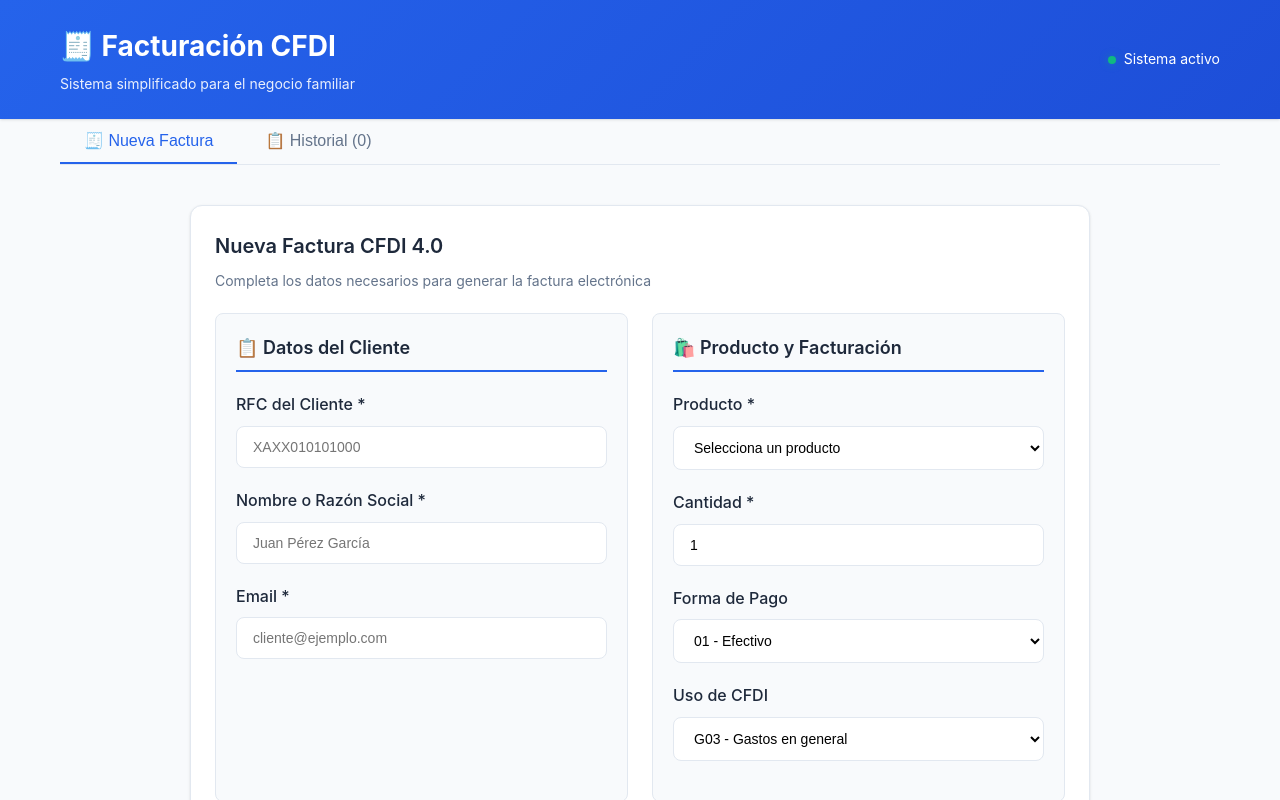
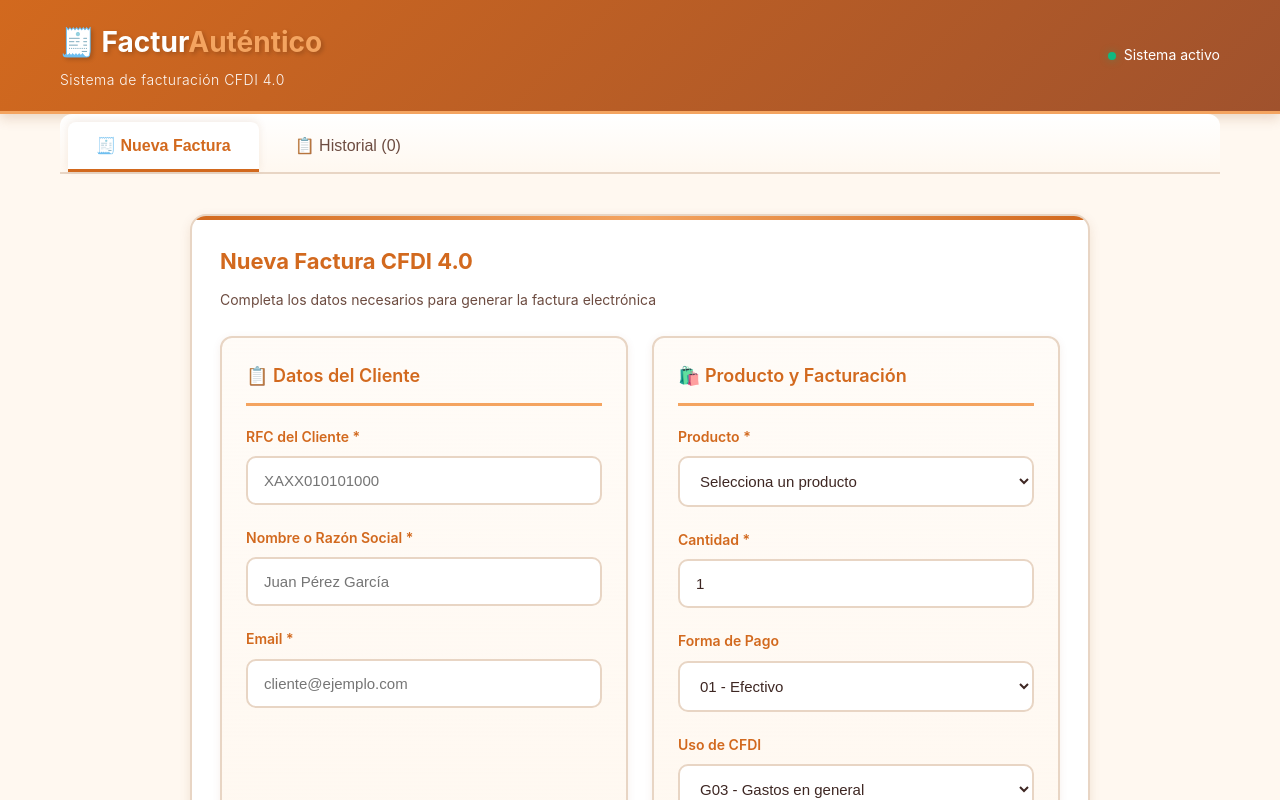
Before and after one commit to Tiggreee/FacturAutentico, a React (Vite) app: page / in a window 1280 px wide. Shown: the top 800 px of the page. Built offline with nearby package versions, Linux system fonts and the light colour scheme.

Commit message:
Rediseño completo con colores Auténtico - Paleta terracota, chocolate y tonos cálidos mexicanos

```diff
--- a/src/App.css
+++ b/src/App.css
@@ -4,31 +4,40 @@
 
 .tabs {
   display: flex;
-  gap: 4px;
+  gap: 8px;
   margin-bottom: 32px;
-  border-bottom: 1px solid var(--border-color);
+  border-bottom: 2px solid var(--border-color);
+  background: linear-gradient(to bottom, var(--card-background) 0%, var(--background) 100%);
+  padding: 8px 8px 0 8px;
+  border-radius: 12px 12px 0 0;
 }
 
 .tab {
-  padding: 12px 24px;
+  padding: 14px 28px;
   border: none;
   background: transparent;
   cursor: pointer;
   font-size: 16px;
   font-weight: 500;
   color: var(--text-secondary);
-  border-bottom: 2px solid transparent;
-  transition: all 0.2s ease;
+  border-bottom: 3px solid transparent;
+  transition: all 0.3s ease;
+  border-radius: 8px 8px 0 0;
+  position: relative;
 }
 
 .tab:hover {
-  color: var(--text-primary);
-  background-color: var(--background);
+  color: var(--primary-color);
+  background-color: rgba(210, 105, 30, 0.08);
+  transform: translateY(-2px);
 }
 
 .tab.active {
   color: var(--primary-color);
   border-bottom-color: var(--primary-color);
+  background-color: white;
+  font-weight: 600;
+  box-shadow: 0 -2px 8px rgba(139, 69, 19, 0.1);
 }
 
 .tab-content {
--- a/src/components/FacturasForm/FacturasForm.css
+++ b/src/components/FacturasForm/FacturasForm.css
@@ -4,33 +4,59 @@
 }
 
 .form-section {
-  background-color: var(--background);
-  padding: 20px;
-  border-radius: 8px;
-  border: 1px solid var(--border-color);
+  background: linear-gradient(to bottom, rgba(255, 248, 240, 0.5) 0%, var(--background) 100%);
+  padding: 24px;
+  border-radius: 12px;
+  border: 2px solid var(--border-color);
+  box-shadow: 0 2px 8px rgba(139, 69, 19, 0.08);
+  transition: transform 0.2s ease, box-shadow 0.2s ease;
+}
+
+.form-section:hover {
+  transform: translateY(-2px);
+  box-shadow: 0 4px 12px rgba(139, 69, 19, 0.12);
 }
 
 .form-section h3 {
   font-size: 18px;
   font-weight: 600;
-  color: var(--text-primary);
+  color: var(--primary-color);
   margin-bottom: 20px;
-  padding-bottom: 8px;
-  border-bottom: 2px solid var(--primary-color);
+  padding-bottom: 12px;
+  border-bottom: 3px solid var(--accent-color);
+  display: flex;
+  align-items: center;
+  gap: 8px;
 }
 
 .resumen-importes {
-  background: linear-gradient(135deg, #f8fafc 0%, #e2e8f0 100%);
-  padding: 24px;
-  border-radius: 12px;
+  background: linear-gradient(135deg, #FFF8F0 0%, #F4E4D7 100%);
+  padding: 28px;
+  border-radius: 16px;
   margin: 24px 0;
-  border: 2px solid var(--primary-color);
+  border: 3px solid var(--primary-color);
+  box-shadow: 0 4px 16px rgba(139, 69, 19, 0.15);
+  position: relative;
+  overflow: hidden;
+}
+
+.resumen-importes::before {
+  content: '';
+  position: absolute;
+  top: 0;
+  left: 0;
+  right: 0;
+  height: 4px;
+  background: linear-gradient(90deg, var(--primary-color) 0%, var(--accent-color) 100%);
 }
 
 .resumen-importes h3 {
   color: var(--primary-color);
-  margin-bottom: 16px;
-  font-size: 18px;
+  margin-bottom: 20px;
+  font-size: 20px;
+  font-weight: 700;
+  border-bottom: none;
+  padding-bottom: 0;
 }
 
 .importes-grid {
--- a/src/components/Header/Header.css
+++ b/src/components/Header/Header.css
@@ -1,8 +1,9 @@
 .header {
   background: linear-gradient(135deg, var(--primary-color) 0%, var(--primary-hover) 100%);
   color: white;
-  padding: 24px 0;
-  box-shadow: var(--shadow);
+  padding: 20px 0;
+  box-shadow: 0 4px 12px rgba(139, 69, 19, 0.2);
+  border-bottom: 3px solid var(--accent-color);
 }
 
 .header-content {
@@ -11,16 +12,31 @@
   align-items: center;
 }
 
-.logo h1 {
+.logo {
+  display: flex;
+  align-items: center;
+  gap: 16px;
+}
+
+.logo-image {
+  height: 60px;
+  width: auto;
+  filter: drop-shadow(0 2px 4px rgba(0, 0, 0, 0.2));
+}
+
+.logo-text h1 {
   font-size: 28px;
   font-weight: 700;
   margin-bottom: 4px;
+  text-shadow: 2px 2px 4px rgba(0, 0, 0, 0.2);
 }
 
-.logo p {
+.logo-text p {
   font-size: 14px;
-  opacity: 0.9;
+  opacity: 0.95;
   margin: 0;
+  font-weight: 300;
+  letter-spacing: 0.5px;
 }
 
 .header-info {
--- a/src/components/Header/Header.jsx
+++ b/src/components/Header/Header.jsx
@@ -6,8 +6,12 @@ function Header() {
       <div className="container">
         <div className="header-content">
           <div className="logo">
-            <h1>🧾 Facturación CFDI</h1>
-            <p>Sistema simplificado para el negocio familiar</p>
+            {/* El logo PDF se puede convertir a imagen y colocar aquí */}
+            {/* <img src="/logo-autentico.png" alt="Auténtico" className="logo-image" /> */}
+            <div className="logo-text">
+              <h1>🧾 Factur<span style={{color: 'var(--accent-color)'}}>Auténtico</span></h1>
+              <p>Sistema de facturación CFDI 4.0</p>
+            </div>
           </div>
 
           <div className="header-info">
--- a/src/index.css
+++ b/src/index.css
@@ -1,16 +1,18 @@
 :root {
-  --primary-color: #2563eb;
-  --primary-hover: #1d4ed8;
-  --secondary-color: #64748b;
-  --success-color: #059669;
-  --danger-color: #dc2626;
-  --warning-color: #d97706;
-  --background: #f8fafc;
-  --card-background: #ffffff;
-  --border-color: #e2e8f0;
-  --text-primary: #1e293b;
-  --text-secondary: #64748b;
-  --shadow: 0 1px 3px 0 rgb(0 0 0 / 0.1), 0 1px 2px -1px rgb(0 0 0 / 0.1);
+  /* Colores inspirados en "Auténtico" */
+  --primary-color: #D2691E; /* Terracota/Chocolate cálido */
+  --primary-hover: #A0522D; /* Sienna oscuro */
+  --secondary-color: #8B4513; /* Marrón chocolate */
+  --success-color: #2D5016; /* Verde natural oscuro */
+  --danger-color: #C41E3A; /* Rojo tradicional */
+  --warning-color: #CD853F; /* Peru/Naranja cálido */
+  --accent-color: #F4A460; /* Sandy brown - acento cálido */
+  --background: #FFF8F0; /* Crema cálido */
+  --card-background: #FFFFFF;
+  --border-color: #E8D5C4; /* Beige suave */
+  --text-primary: #3E2723; /* Marrón muy oscuro */
+  --text-secondary: #6D4C41; /* Marrón medio */
+  --shadow: 0 2px 8px 0 rgba(139, 69, 19, 0.15), 0 1px 3px -1px rgba(139, 69, 19, 0.1);
 }
 
 * {
@@ -38,106 +40,176 @@ body {
 .btn {
   padding: 12px 24px;
   border: none;
-  border-radius: 8px;
+  border-radius: 10px;
   font-size: 14px;
-  font-weight: 500;
+  font-weight: 600;
   cursor: pointer;
-  transition: all 0.2s ease;
+  transition: all 0.3s ease;
   display: inline-flex;
   align-items: center;
   gap: 8px;
   text-decoration: none;
+  box-shadow: 0 2px 6px rgba(139, 69, 19, 0.2);
+  position: relative;
+  overflow: hidden;
+}
+
+.btn::before {
+  content: '';
+  position: absolute;
+  top: 50%;
+  left: 50%;
+  width: 0;
+  height: 0;
+  border-radius: 50%;
+  background: rgba(255, 255, 255, 0.3);
+  transform: translate(-50%, -50%);
+  transition: width 0.6s, height 0.6s;
+}
+
+.btn:hover::before {
+  width: 300px;
+  height: 300px;
 }
 
 .btn-primary {
-  background-color: var(--primary-color);
+  background: linear-gradient(135deg, var(--primary-color) 0%, var(--primary-hover) 100%);
   color: white;
+  border: 2px solid var(--primary-hover);
 }
 
 .btn-primary:hover {
-  background-color: var(--primary-hover);
+  background: linear-gradient(135deg, var(--primary-hover) 0%, var(--secondary-color) 100%);
+  transform: translateY(-2px);
+  box-shadow: 0 4px 12px rgba(139, 69, 19, 0.3);
 }
 
 .btn-secondary {
   background-color: transparent;
   color: var(--secondary-color);
-  border: 1px solid var(--border-color);
+  border: 2px solid var(--border-color);
 }
 
 .btn-secondary:hover {
-  background-color: var(--border-color);
+  background-color: var(--background);
+  border-color: var(--primary-color);
+  color: var(--primary-color);
 }
 
 .btn-success {
-  background-color: var(--success-color);
+  background: linear-gradient(135deg, var(--success-color) 0%, #1e3a0e 100%);
   color: white;
+  border: 2px solid var(--success-color);
+}
+
+.btn-success:hover {
+  transform: translateY(-2px);
+  box-shadow: 0 4px 12px rgba(45, 80, 22, 0.3);
 }
 
 .btn-danger {
-  background-color: var(--danger-color);
+  background: linear-gradient(135deg, var(--danger-color) 0%, #9a1829 100%);
   color: white;
+  border: 2px solid var(--danger-color);
+}
+
+.btn-danger:hover {
+  transform: translateY(-2px);
+  box-shadow: 0 4px 12px rgba(196, 30, 58, 0.3);
 }
 
 /* Formularios */
 .form-group {
-  margin-bottom: 20px;
+  margin-bottom: 22px;
 }
 
 .form-label {
   display: block;
   margin-bottom: 8px;
-  font-weight: 500;
-  color: var(--text-primary);
+  font-weight: 600;
+  color: var(--primary-color);
+  font-size: 14px;
 }
 
 .form-input {
   width: 100%;
-  padding: 12px 16px;
-  border: 1px solid var(--border-color);
-  border-radius: 8px;
-  font-size: 14px;
-  transition: border-color 0.2s ease;
+  padding: 14px 16px;
+  border: 2px solid var(--border-color);
+  border-radius: 10px;
+  font-size: 15px;
+  transition: all 0.3s ease;
+  background-color: white;
+  color: var(--text-primary);
 }
 
 .form-input:focus {
   outline: none;
   border-color: var(--primary-color);
-  box-shadow: 0 0 0 3px rgb(37 99 235 / 0.1);
+  box-shadow: 0 0 0 4px rgba(210, 105, 30, 0.15);
+  background-color: var(--background);
 }
 
 .form-select {
   width: 100%;
-  padding: 12px 16px;
-  border: 1px solid var(--border-color);
-  border-radius: 8px;
-  font-size: 14px;
+  padding: 14px 16px;
+  border: 2px solid var(--border-color);
+  border-radius: 10px;
+  font-size: 15px;
   background-color: white;
   cursor: pointer;
+  transition: all 0.3s ease;
+  color: var(--text-primary);
+  font-weight: 500;
+}
+
+.form-select:focus {
+  outline: none;
+  border-color: var(--primary-color);
+  box-shadow: 0 0 0 4px rgba(210, 105, 30, 0.15);
 }
 
 /* Cards */
 .card {
   background-color: var(--card-background);
-  border-radius: 12px;
-  padding: 24px;
-  box-shadow: var(--shadow);
-  border: 1px solid var(--border-color);
+  border-radius: 16px;
+  padding: 28px;
+  box-shadow: 0 4px 12px rgba(139, 69, 19, 0.12);
+  border: 2px solid var(--border-color);
+  transition: transform 0.2s ease, box-shadow 0.2s ease;
+  position: relative;
+  overflow: hidden;
+}
+
+.card::before {
+  content: '';
+  position: absolute;
+  top: 0;
+  left: 0;
+  right: 0;
+  height: 4px;
+  background: linear-gradient(90deg, var(--primary-color) 0%, var(--accent-color) 50%, var(--primary-color) 100%);
+}
+
+.card:hover {
+  transform: translateY(-4px);
+  box-shadow: 0 8px 20px rgba(139, 69, 19, 0.18);
 }
 
 .card-header {
-  margin-bottom: 20px;
+  margin-bottom: 24px;
 }
 
 .card-title {
-  font-size: 20px;
-  font-weight: 600;
-  color: var(--text-primary);
-  margin-bottom: 8px;
+  font-size: 22px;
+  font-weight: 700;
+  color: var(--primary-color);
+  margin-bottom: 10px;
 }
 
 .card-description {
   color: var(--text-secondary);
   font-size: 14px;
+  line-height: 1.6;
 }
 
 /* Tabla */
```
Also changed, not shown: 1 other file (tests, documents, lock files or other folders).
